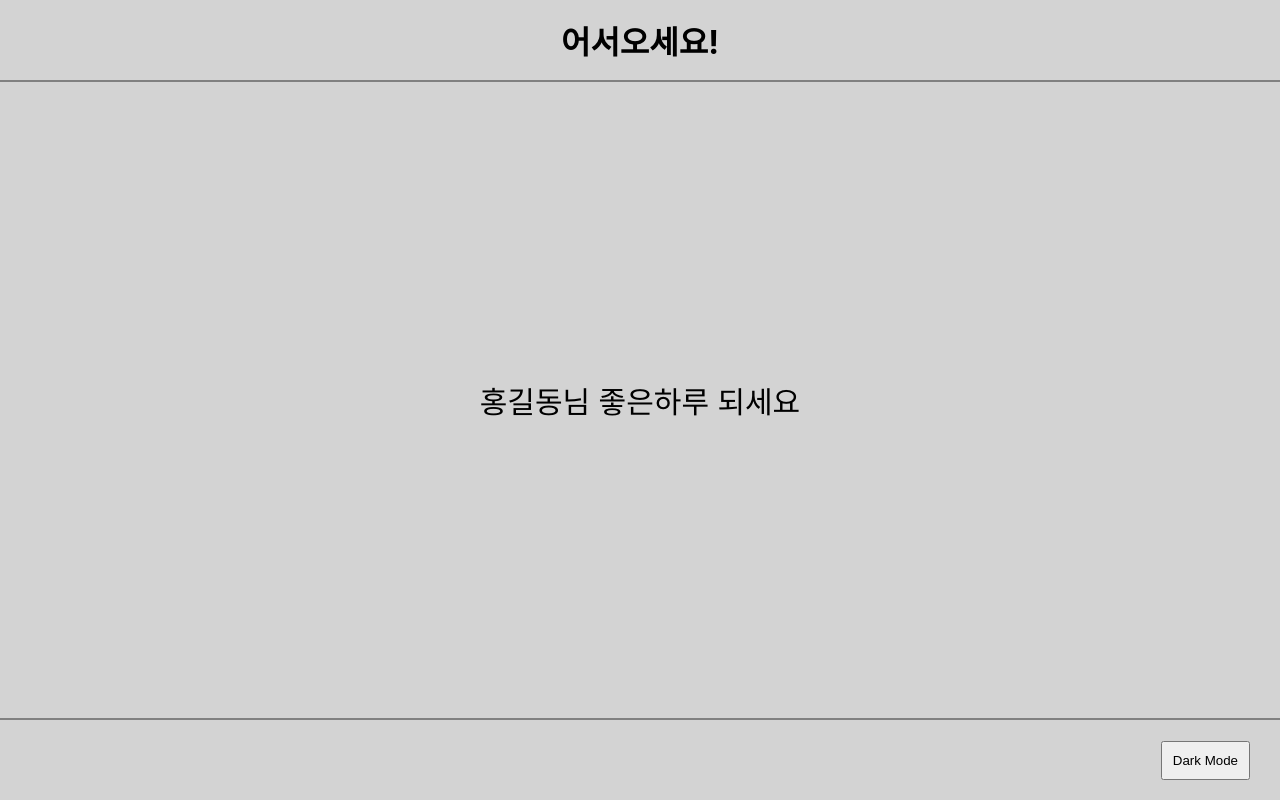
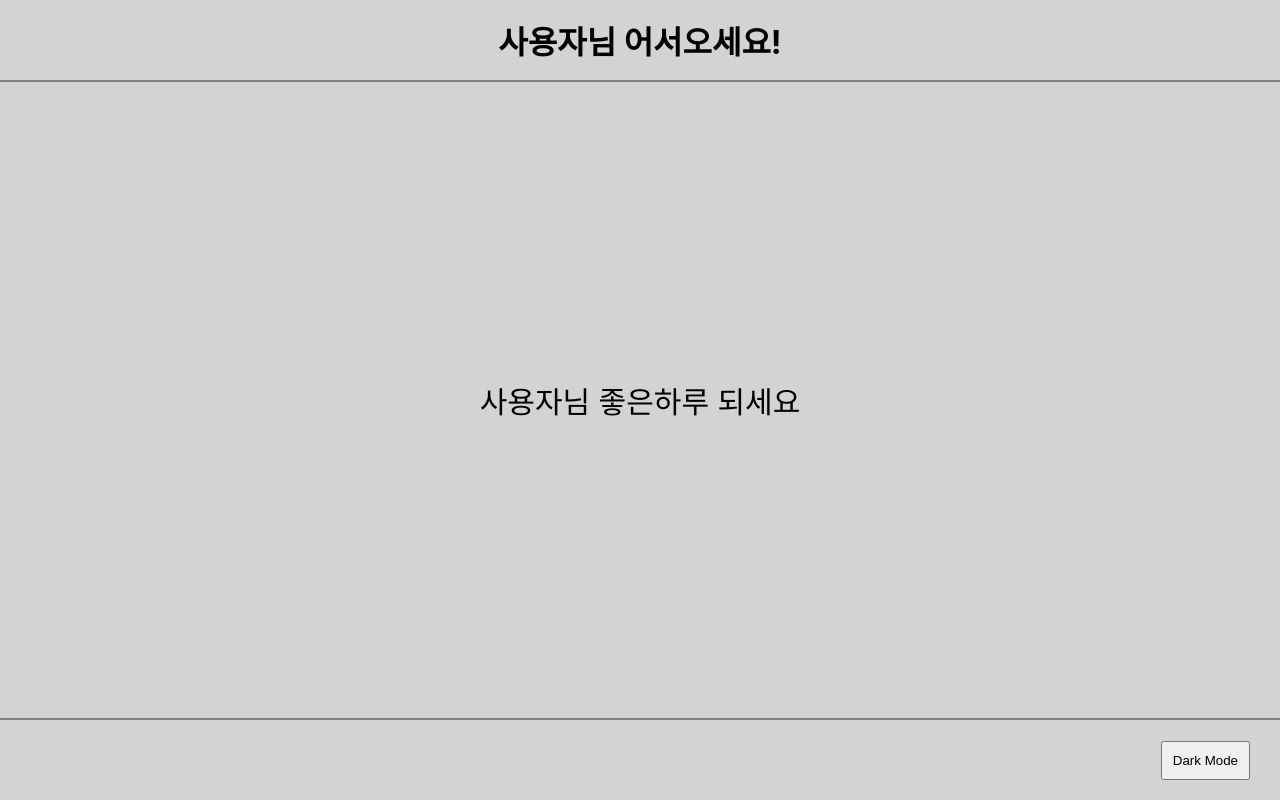
Before and after one commit to sni424/study-useContext, a React (Create React App) app: page /dark in a window 1280 px wide. Built offline with nearby package versions, Linux system fonts and the light colour scheme.

Commit message:
userContext

```diff
--- a/src/Pages/UseContext/DarkPage/Page/index.jsx
+++ b/src/Pages/UseContext/DarkPage/Page/index.jsx
@@ -4,9 +4,11 @@ import Header from "../../../layout/Header";
 import Footer from "../../../layout/Footer/index.jsx";
 import { useContext } from "react";
 import { ThemeContext } from "../../../../context/ThemeContext.js";
+import { UserContext } from "../../../../context/UserContext.js";
 
 const Pages = () => {
     const { isDark, setIsDark } = useContext(ThemeContext);
+    const user = useContext(UserContext);
     return (
         <S.PageDiv>
             <Header />
@@ -14,7 +16,7 @@ const Pages = () => {
                 bgColor={isDark ? "black" : "lightgray"}
                 color={isDark ? "white" : "black"}
             >
-                홍길동님 좋은하루 되세요
+                {user}님 좋은하루 되세요
             </S.ContentDiv>
             <Footer />
         </S.PageDiv>
--- a/src/Pages/UseContext/DarkPage/index.jsx
+++ b/src/Pages/UseContext/DarkPage/index.jsx
@@ -2,15 +2,19 @@ import React, { useState } from "react";
 import Pages from "./Page";
 
 import { ThemeContext } from "../../../context/ThemeContext";
+import { UserContext } from "../../../context/UserContext";
 
 const DarkPage = () => {
     const [isDark, setIsDark] = useState(false);
+
     return (
-        <ThemeContext.Provider value={{ isDark, setIsDark }}>
-            <div>
-                <Pages />
-            </div>
-        </ThemeContext.Provider>
+        <UserContext.Provider value={"사용자"}>
+            <ThemeContext.Provider value={{ isDark, setIsDark }}>
+                <div>
+                    <Pages />
+                </div>
+            </ThemeContext.Provider>
+        </UserContext.Provider>
     );
 };
 
--- a/src/Pages/layout/Header/index.jsx
+++ b/src/Pages/layout/Header/index.jsx
@@ -1,15 +1,17 @@
 import * as S from "./style";
 import { useContext } from "react";
 import { ThemeContext } from "../../../context/ThemeContext";
+import { UserContext } from "../../../context/UserContext";
 
 const Header = () => {
     const { isDark } = useContext(ThemeContext);
+    const user = useContext(UserContext);
     return (
         <S.HeaderDiv
             bgColor={isDark ? "black" : "lightgray"}
             color={isDark ? "white" : "black"}
         >
-            <h1>어서오세요!</h1>
+            <h1>{user}님 어서오세요!</h1>
         </S.HeaderDiv>
     );
 };
```
